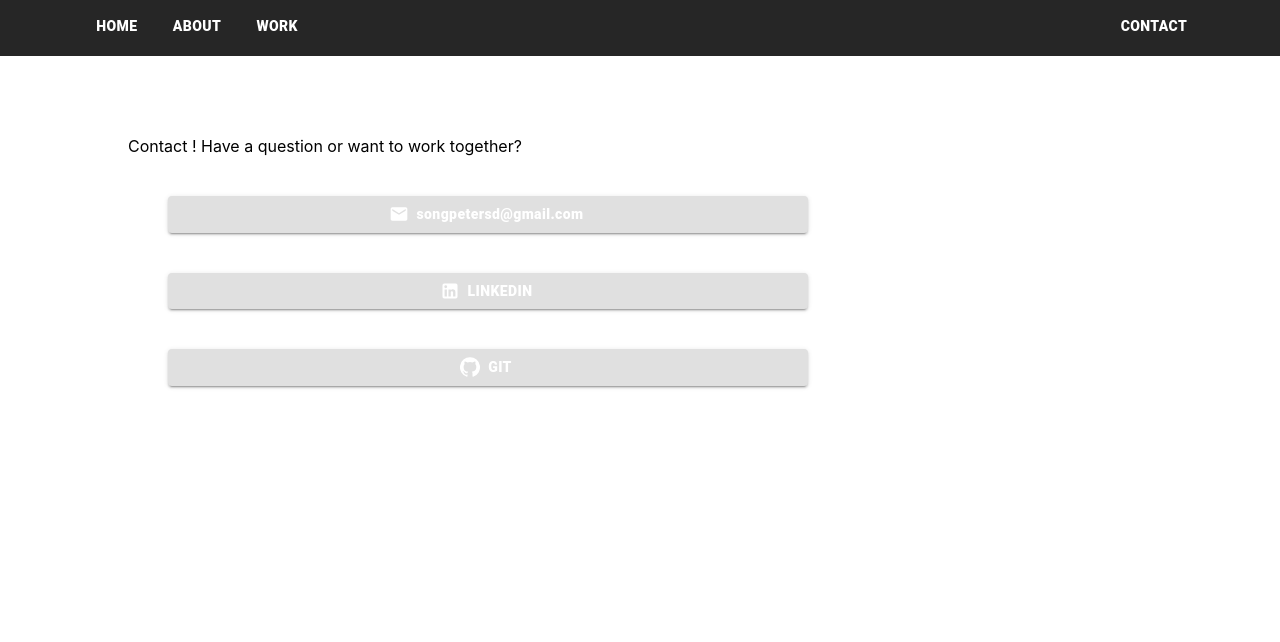
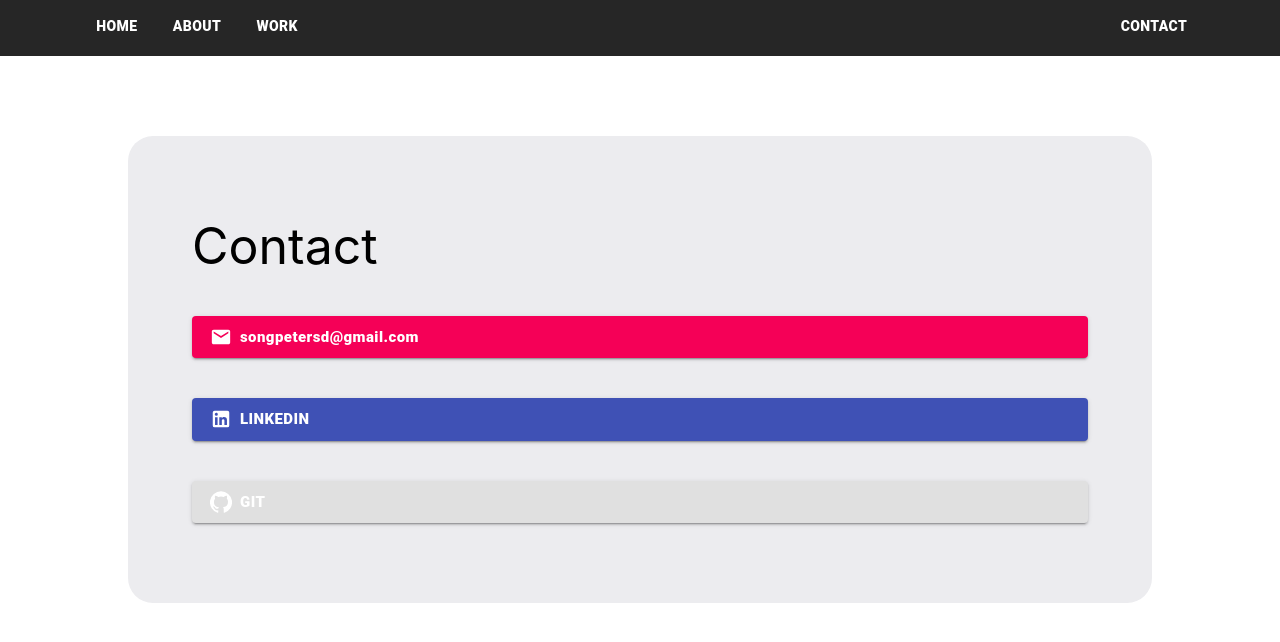
Before and after one commit to peter1118/peter-folio, a React (Create React App) app: page /contact in a window 1280 px wide. Shown: the top 642 px of the page. Built offline with nearby package versions, Linux system fonts and the light colour scheme.

Commit message:
Contact page 개발

```diff
--- a/src/Contact.css
+++ b/src/Contact.css
@@ -3,10 +3,21 @@
     height: 85vh;
     background-color: #ffffff;
 }
+.Contact-wrapper {
+    width: 70vw;
+    background-color: #ececef;
+    border-radius: 25px;
+    padding: 5vh 5vw;
+}
+
+.Contact-title {
+    font-size: 50px;
+    margin: 5vh 0;
+}
 
 .Contact-btn {
-    margin: 5vh;
-    width: 50vw;
+    width: auto;
+    margin: 5vh 0;
 }
 .Contact-btn-mail {
     text-transform: unset !important;
--- a/src/Contact.js
+++ b/src/Contact.js
@@ -10,17 +10,18 @@ import Button from '@material-ui/core/Button'
 function Contact() {
     return (
         <div className="Contact">
-            <div className="Contact-title">
-                Contact ! Have a question or want to work together?
-            </div>
+            <div className="Contact-wrapper">
+                <div className="Contact-title">Contact</div>
                 <div className="Contact-buttons">
                     <div className="Contact-btn">
                         <Button
                             variant="contained"
-                        color="default"
+                            color="secondary"
+                            size="large"
                             startIcon={<MailIcon />}
                             fullWidth={true}
                             className="Contact-btn-mail"
+                            style={{ justifyContent: 'flex-start' }}
                         >
                             songpetersd@gmail.com
                         </Button>
@@ -28,9 +29,13 @@ function Contact() {
                     <div className="Contact-btn">
                         <Button
                             variant="contained"
-                        color="default"
+                            color="primary"
+                            size="large"
                             startIcon={<LinkedInIcon />}
                             fullWidth={true}
+                            style={{ justifyContent: 'flex-start' }}
+                            href="https://www.linkedin.com/in/peter-song-59569816b/"
+                            target="_blank"
                         >
                             linkedin
                         </Button>
@@ -39,11 +44,16 @@ function Contact() {
                         <Button
                             variant="contained"
                             color="default"
+                            size="large"
                             startIcon={<GitHubIcon />}
                             fullWidth={true}
+                            style={{ justifyContent: 'flex-start' }}
+                            href="https://github.com/peter1118"
+                            target="_blank"
                         >
                             git
                         </Button>
+                    </div>
                 </div>
             </div>
         </div>
```
Lines whose indentation alone changed are shown as unchanged.
